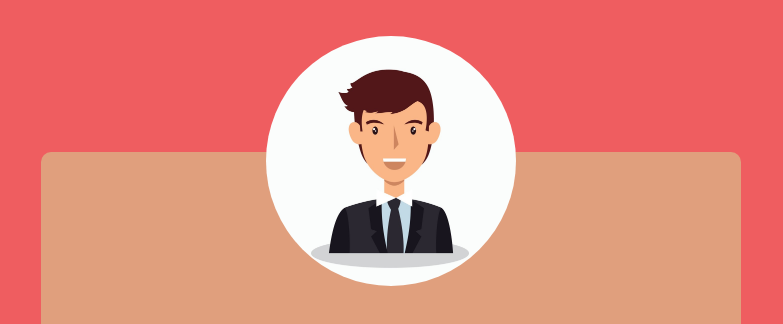
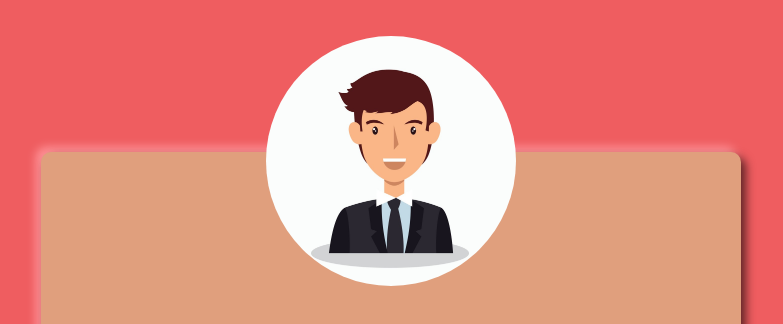
Before and after one commit to BhargavKadali39/infoCard-popup-animations, a plain HTML site: page index.html in a window 1280 px wide. Shown: the top 324 px of the page, without its empty margins (249-1032 px from the left). Drawn offline with Linux system fonts and the light colour scheme.

Commit message:
Update style.css

```diff
--- a/style.css
+++ b/style.css
@@ -19,7 +19,8 @@ body{
     height: 500px;
     width: 700px;
     background-color: #E09F7D;
-    backdrop-filter: blur(20px);
+    box-shadow:  5px 5px 10px #602526,
+        -5px -5px 10px #ff959a;
 }
 
 .pic>img{
```
